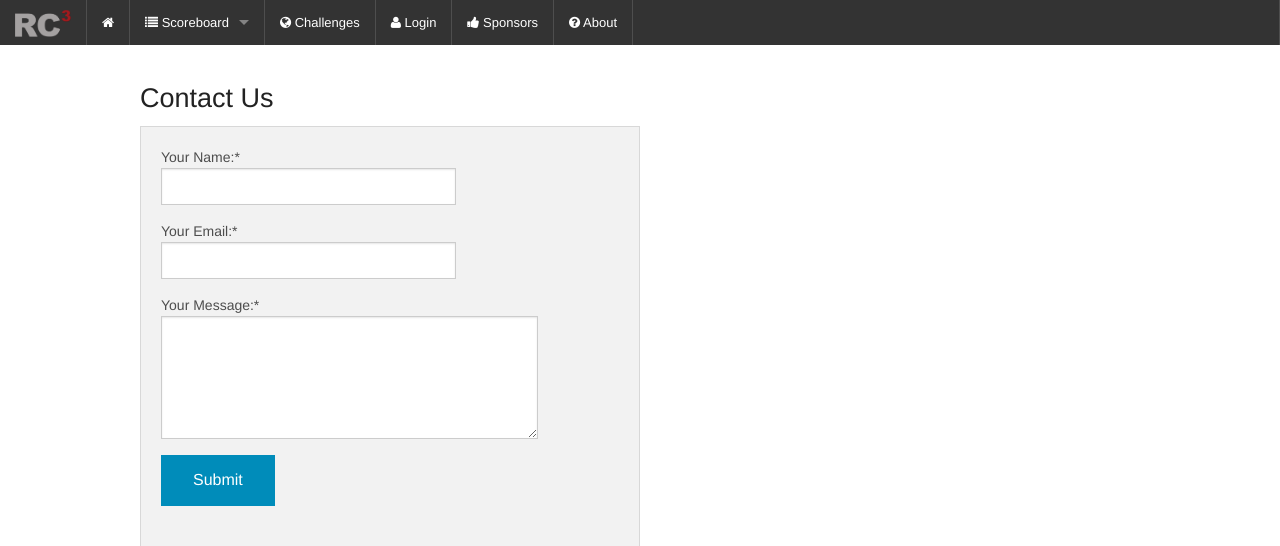
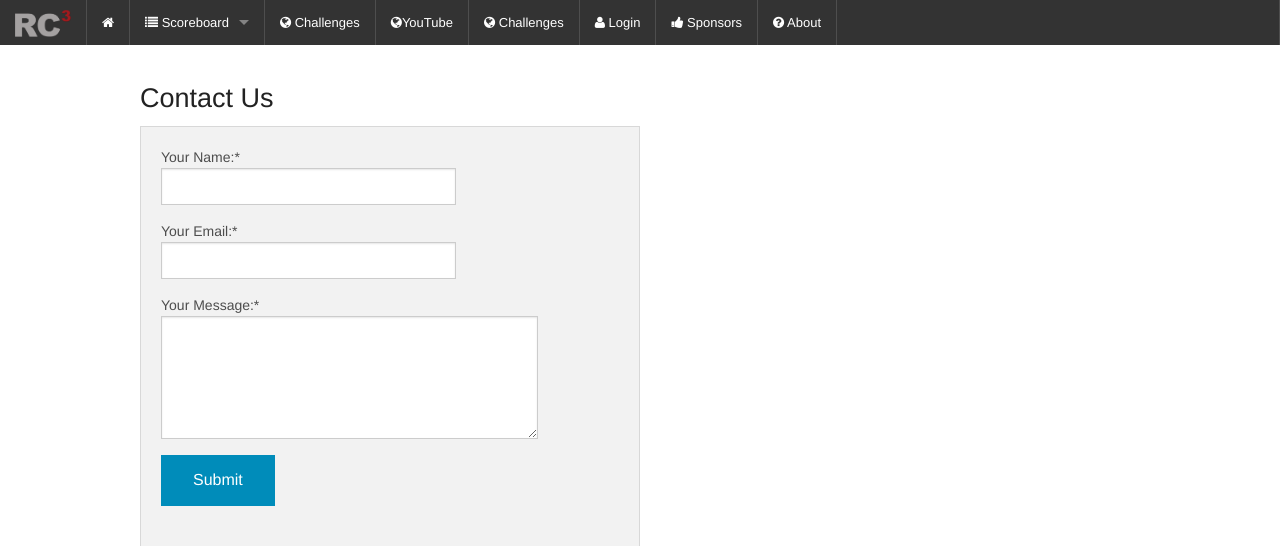
Before and after one commit to RITC3/rc3site, a Flask app: template app/templates/contact.html in a window 1280 px wide. Shown: the top 546 px of the page. Run offline with Flask 2, Linux system fonts and the light colour scheme; the template is opened without the code that fills it: values that come from a table or form of the project are taken from there, others are empty; parts of the project's set-up code (start-up, migrations or seed data) failed here and were passed over; some libraries are stand-ins or nearby versions.

Commit message:
Added Youtube Tab to base.html

```diff
--- a/app/templates/base.html
+++ b/app/templates/base.html
@@ -56,6 +56,10 @@ ga('create', 'UA-54644206-2', 'auto');
                     <li class="divider"></li>
                     <li><a href="{{ url_for('main.challenges') }}"><i class="fa fa-globe"></i> Challenges</a></li>
                     <li class="divider"></li>
+                    <li><a href="https://www.youtube.com/channel/UC4kiSSIWzb4vjFn_xMYuqQg"><i class="fa fa-globe"></i>YouTube</a></li>
+                    <li class="divider"></li>
+                    <li><a href="{{ url_for('main.challenges') }}"><i class="fa fa-globe"></i> Challenges</a></li>
+		    <li class="divider"></li>
                     {% if g.user.is_authenticated %}
                     <!--<li><a href=" url_for('main.news') "><i class="fa fa-newspaper-o"></i> News</a></li>-->
                         <li class="divider"></li>
```
